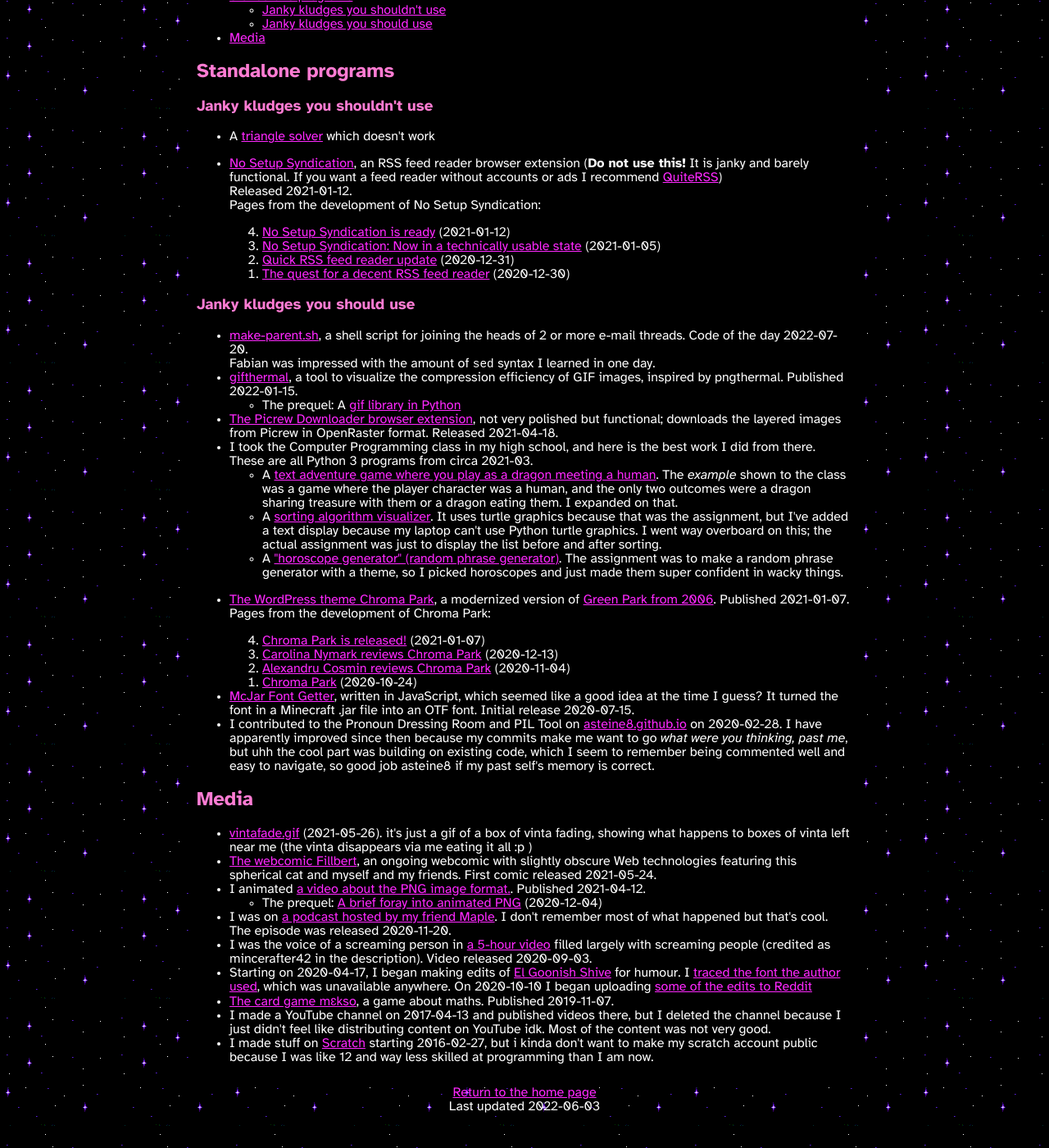
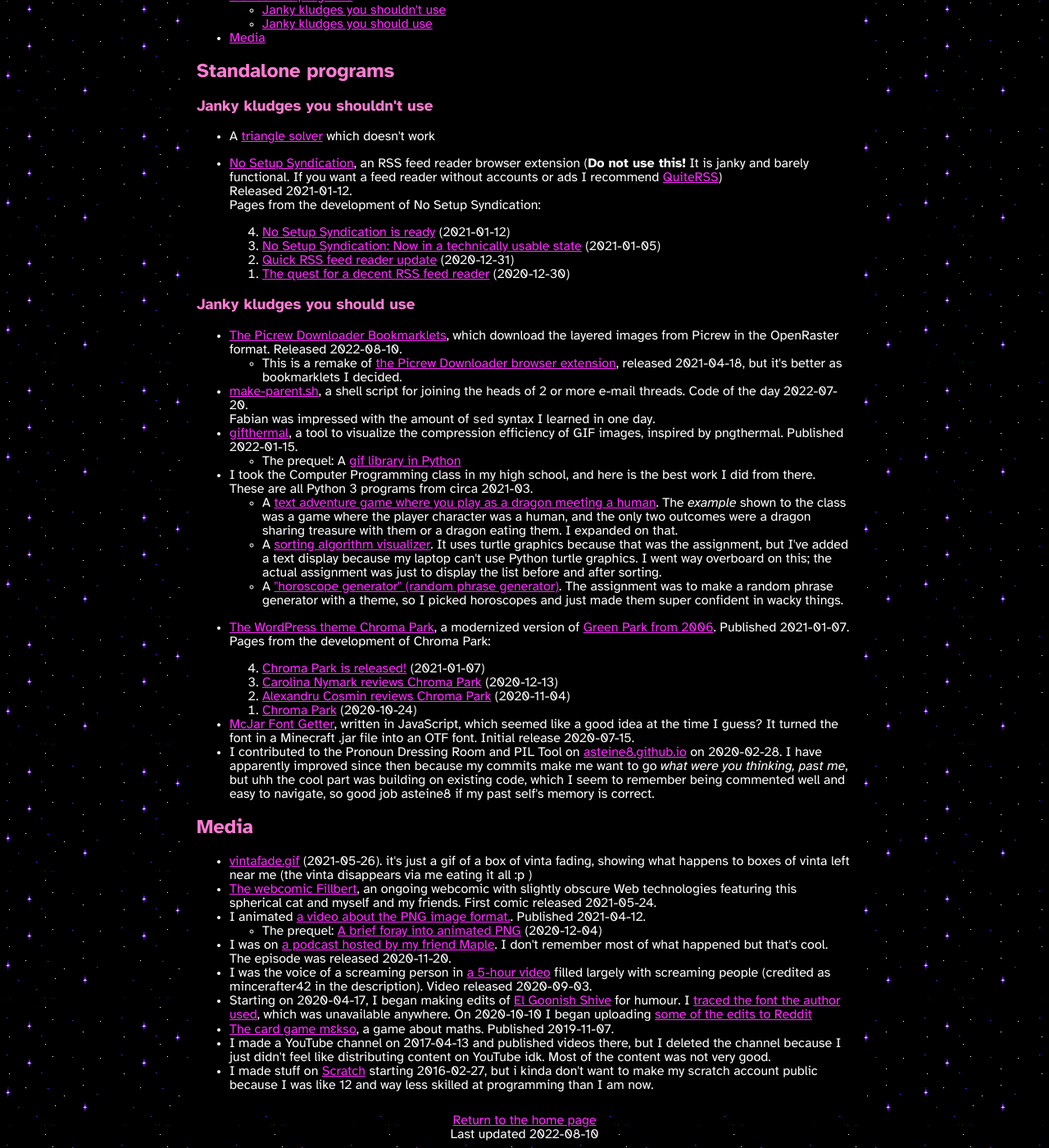
Before and after one commit to mincerafter42/mincerafter42.github.io, a Jekyll site: the page built from portfolio.md, in a window 1280 px wide and 1400 px high, scrolled down 173 px. Shown: the whole window at 82% size. Built offline with Jekyll 4.4.1, drawn with Linux system fonts in a browser that asks for light colours.

Commit message:
Picrew Downloader bookmarklets > Picrew downloader extension

```diff
--- a/portfolio.md
+++ b/portfolio.md
@@ -1,7 +1,7 @@
 ---
 title: Digital Creations
 layout: default
-last_modified_at: 2022-06-03
+last_modified_at: 2022-08-10
 ---
 # Digital Stuff I've Made
 {:.no_toc}
@@ -23,11 +23,12 @@
   {:reversed="true"}
 
 ### Janky kludges you should use
+- [The Picrew Downloader Bookmarklets](/picrew-download-bookmarklet/), which download the layered images from Picrew in the OpenRaster format. Released 2022-08-10.
+  - This is a remake of [the Picrew Downloader browser extension](https://github.com/mincerafter42/picrew-downloader), released 2021-04-18, but it's better as bookmarklets I decided.
 - [make-parent.sh](/assets/make-parent.sh), a shell script for joining the heads of 2 or more e-mail threads. Code of the day 2022-07-20.
   Fabian was impressed with the amount of `sed` syntax I learned in one day.
 - [gifthermal](/2022/01/15/gifthermal.c), a tool to visualize the compression efficiency of GIF images, inspired by pngthermal. Published 2022-01-15.
   - The prequel: A [gif library in Python](/2021/11/04-gif-library-or-whatever)
-- [The Picrew Downloader browser extension](https://github.com/mincerafter42/picrew-downloader), not very polished but functional; downloads the layered images from Picrew in OpenRaster format. Released 2021-04-18.
 - I took the Computer Programming class in my high school, and here is the best work I did from there. These are all Python 3 programs from circa 2021-03.
   - A [text adventure game where you play as a dragon meeting a human](/assets/python-for-school/dragon, by vivi.py). The _example_ shown to the class was a game where the player character was a human, and the only two outcomes were a dragon sharing treasure with them or a dragon eating them. I expanded on that.
   - A [sorting algorithm visualizer](/assets/python-for-school/vivi turtle sorting.py). It uses turtle graphics because that was the assignment, but I've added a text display because my laptop can't use Python turtle graphics. I went way overboard on this; the actual assignment was just to display the list before and after sorting.
```
Also changed, not shown: _posts/2021-04-18-picrew-downloader.md (+6 -0 lines), _posts/2022-08-10-picrew-downloader-bookmarklet.md (added, +20 -0 lines).
